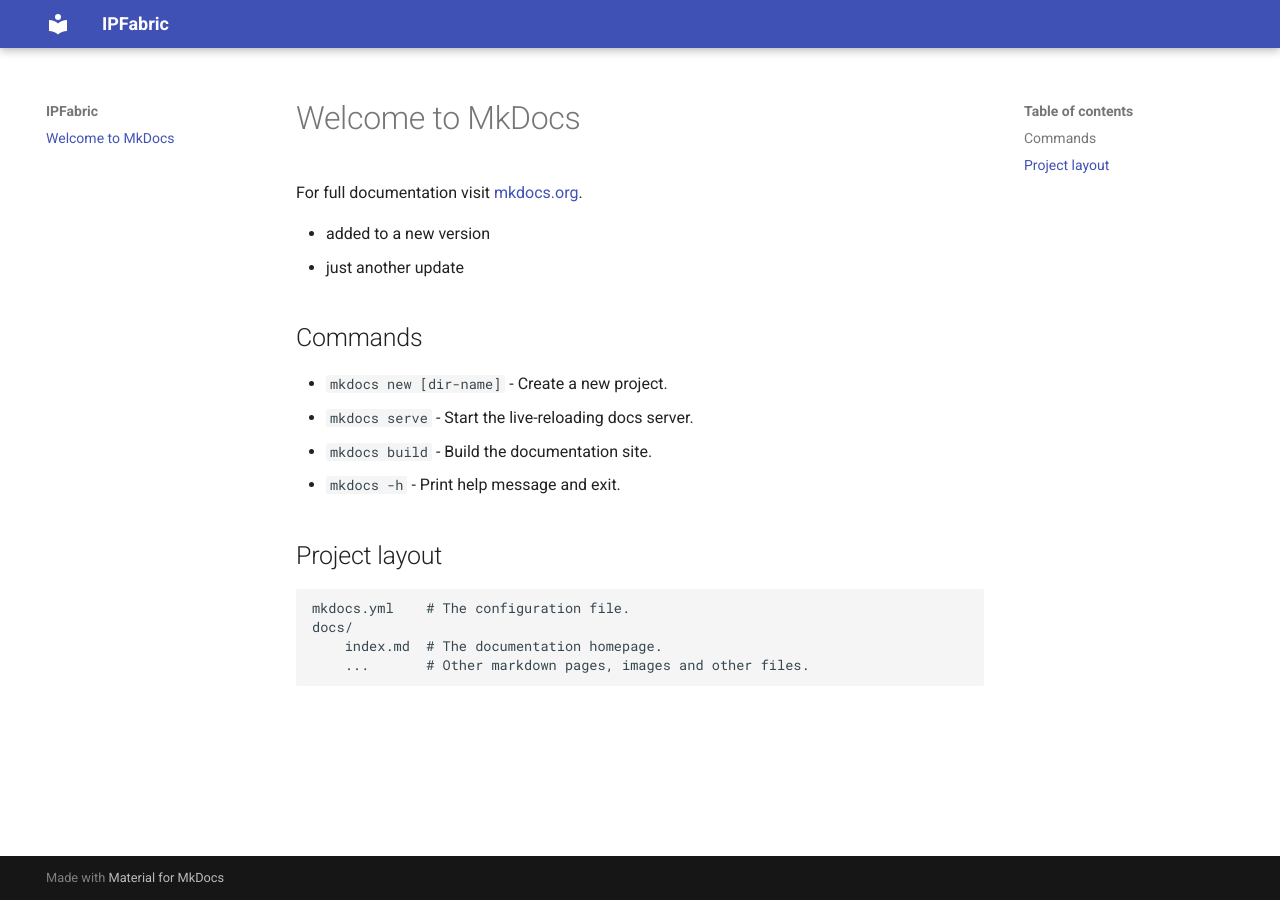
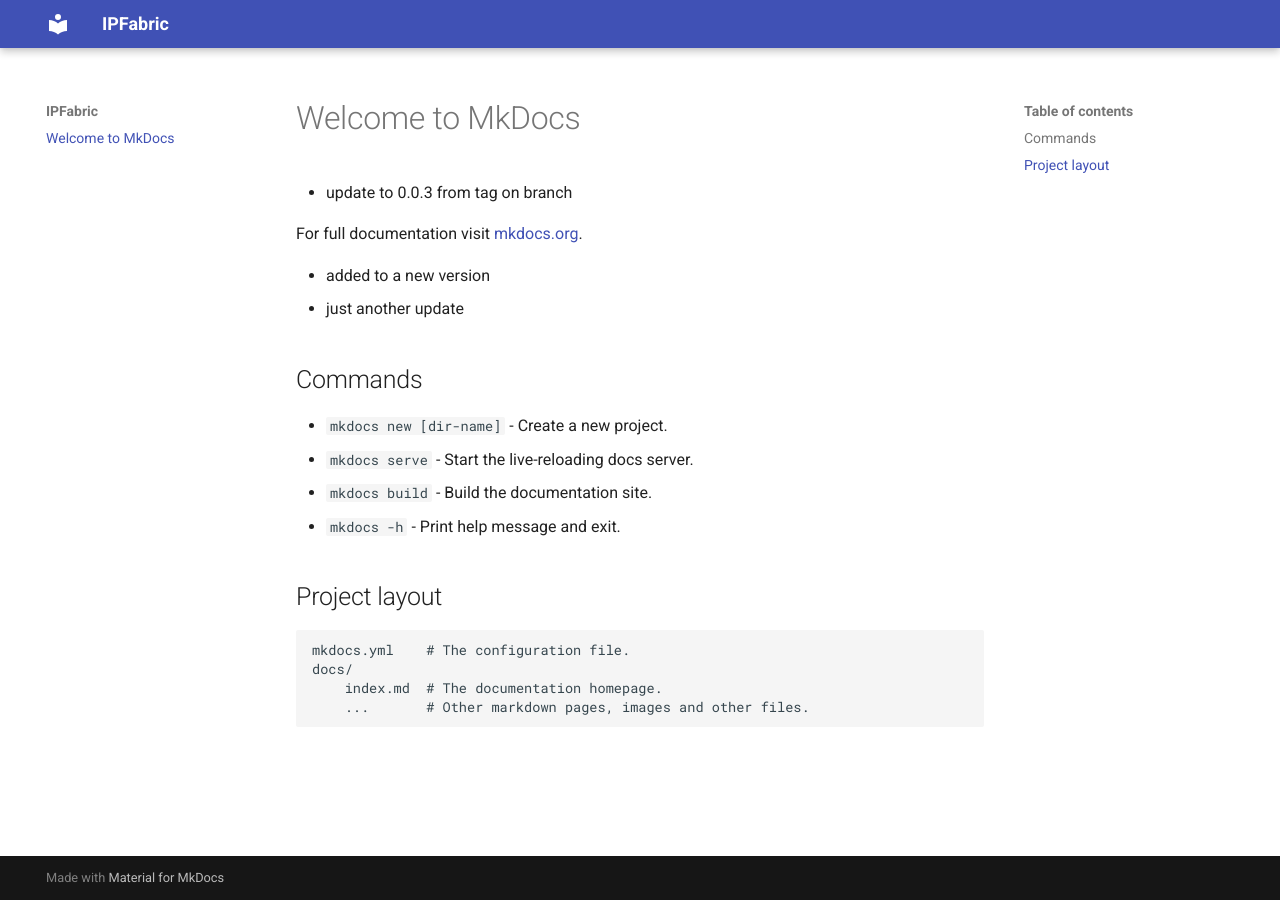
Before and after one commit to bobek/ipf_docs, an MkDocs documentation site: the page built from docs/index.md, in a window 1280 px wide. Built offline with MkDocs 1.6.1 and Material for MkDocs 9.7.7, drawn with Linux system fonts in a browser that asks for light colours; the version menu is left out.

Commit message:
Update from tag on branch

```diff
--- a/docs/index.md
+++ b/docs/index.md
@@ -1,16 +1,18 @@
 # Welcome to MkDocs
+
+- update to 0.0.3 from tag on branch
 
 For full documentation visit [mkdocs.org](https://www.mkdocs.org).
 
- - added to a new version
- - just another update
+- added to a new version
+- just another update
 
 ## Commands
 
-* `mkdocs new [dir-name]` - Create a new project.
-* `mkdocs serve` - Start the live-reloading docs server.
-* `mkdocs build` - Build the documentation site.
-* `mkdocs -h` - Print help message and exit.
+- `mkdocs new [dir-name]` - Create a new project.
+- `mkdocs serve` - Start the live-reloading docs server.
+- `mkdocs build` - Build the documentation site.
+- `mkdocs -h` - Print help message and exit.
 
 ## Project layout
 
```
